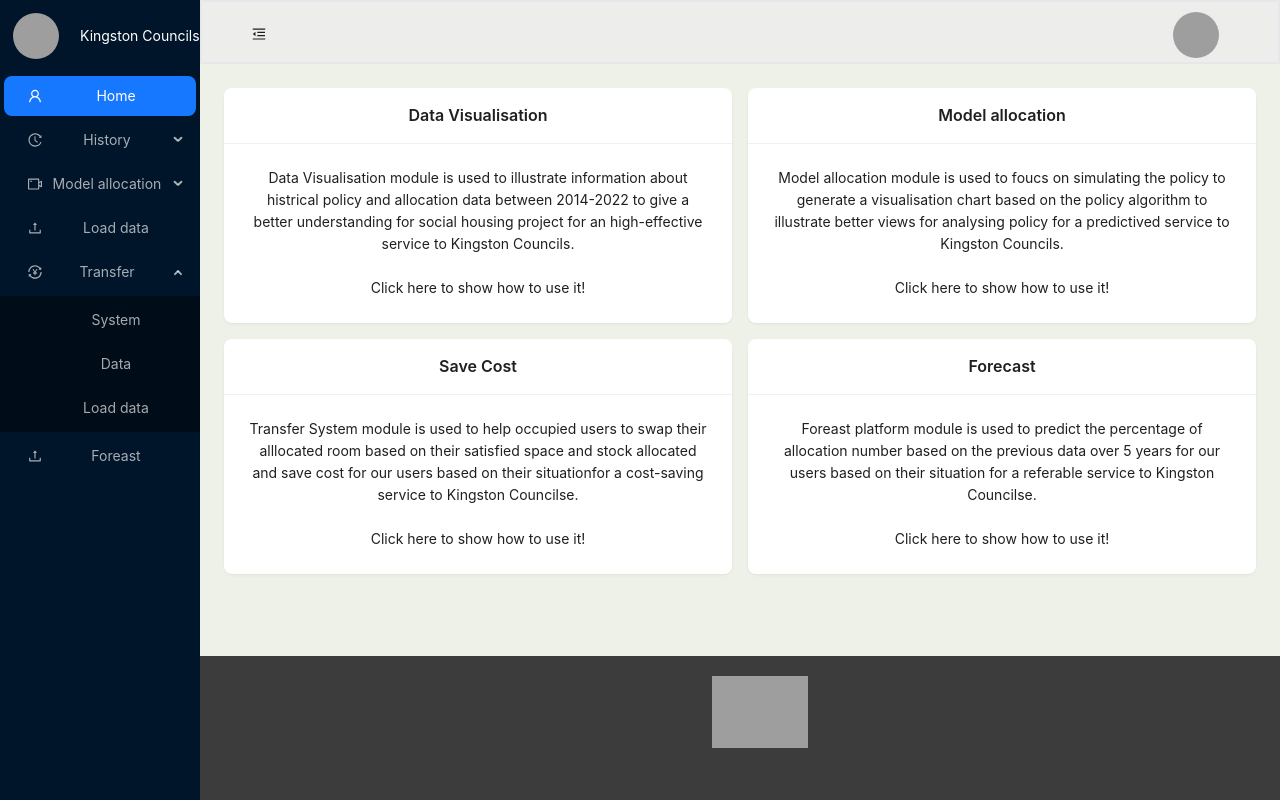
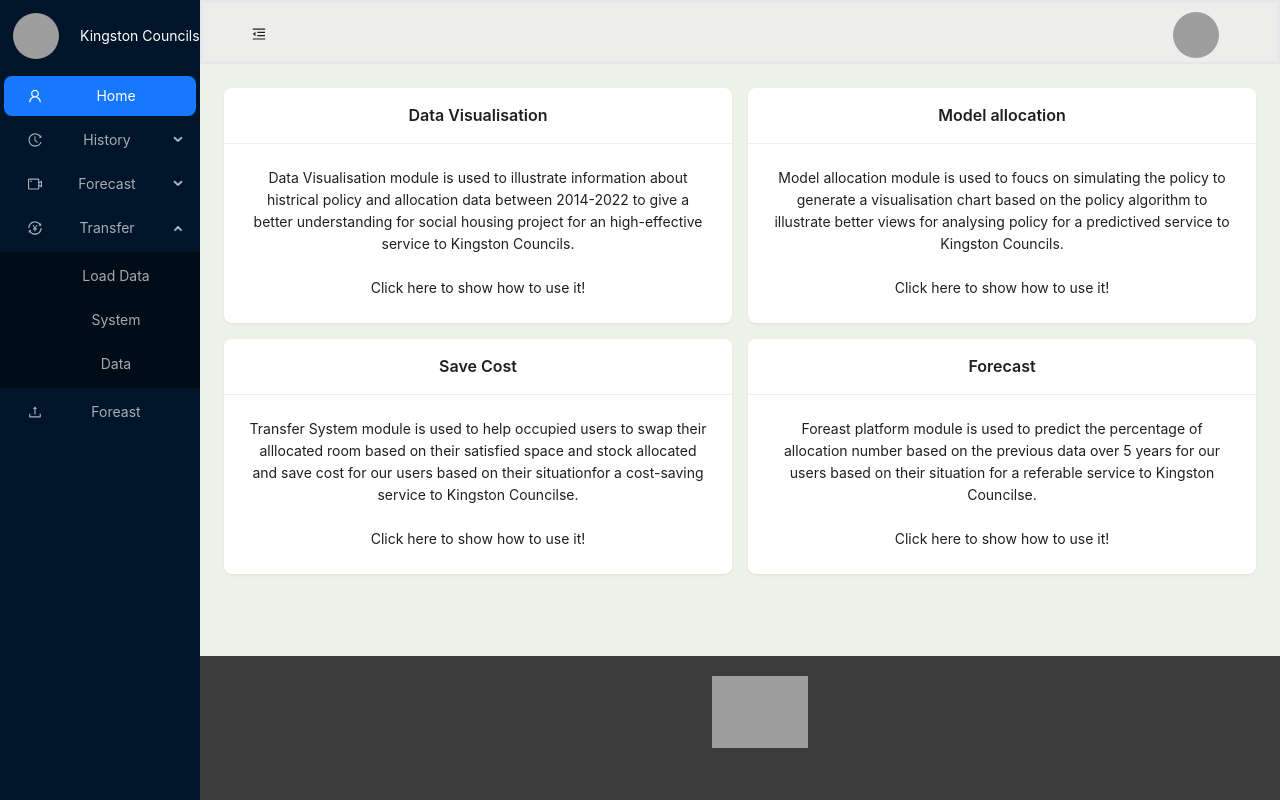
Before and after one commit to Du5TCh3N/TeamOrange, a React (Create React App) app: page / in a window 1280 px wide. Both pictures are taken after a click on the element "Transfer". Built offline with nearby package versions, Linux system fonts and the light colour scheme; no server answers; grey boxes are pictures that could not be loaded; what @aws-amplify/datastore, aws-amplify would draw is missing.

Commit message:
Updated layout to change name of the Model allocation tab, and deleted the unnecessary load data tab

```diff
--- a/src/components/BasicLayout/basicLayout.js
+++ b/src/components/BasicLayout/basicLayout.js
@@ -69,7 +69,7 @@ const BasicLayout = () => {
                         </SubMenu>
 
 
-                    <SubMenu key="3" title="Model allocation" icon={<VideoCameraOutlined />}>
+                    <SubMenu key="3" title="Forecast" icon={<VideoCameraOutlined />}>
                             <Menu.Item>{<Link to='/FileUpload'>Load data</Link>}</Menu.Item>
 
                             <Menu.Item>{<Link to='/Modelling'>Model</Link>}</Menu.Item>
@@ -80,11 +80,12 @@ const BasicLayout = () => {
 
                     {/* <Link to='/modelling'>Model allocation</Link> */}
 
-                    <Menu.Item key="4" icon={<UploadOutlined />}>
-                        <Link to='/FileUpload'>Load data</Link>
-                    </Menu.Item>
 
-                    <SubMenu key="5" title = "Transfer" icon={<TransactionOutlined />}>
+                    <SubMenu key="4" title = "Transfer" icon={<TransactionOutlined />}>
+
+                        <Menu.Item>
+                            { <Link to='/TransferUpload'>Load Data</Link> }
+                        </Menu.Item>
 
                         <Menu.Item>
                             {<Link to='/TransferSystem'>System</Link>}
@@ -92,10 +93,6 @@ const BasicLayout = () => {
 
                         <Menu.Item>
                             { <Link to='/Transfer'>Data</Link> }
-                        </Menu.Item>
-
-                        <Menu.Item>
-                            { <Link to='/TransferUpload'>Load data</Link> }
                         </Menu.Item>
 
 
```
